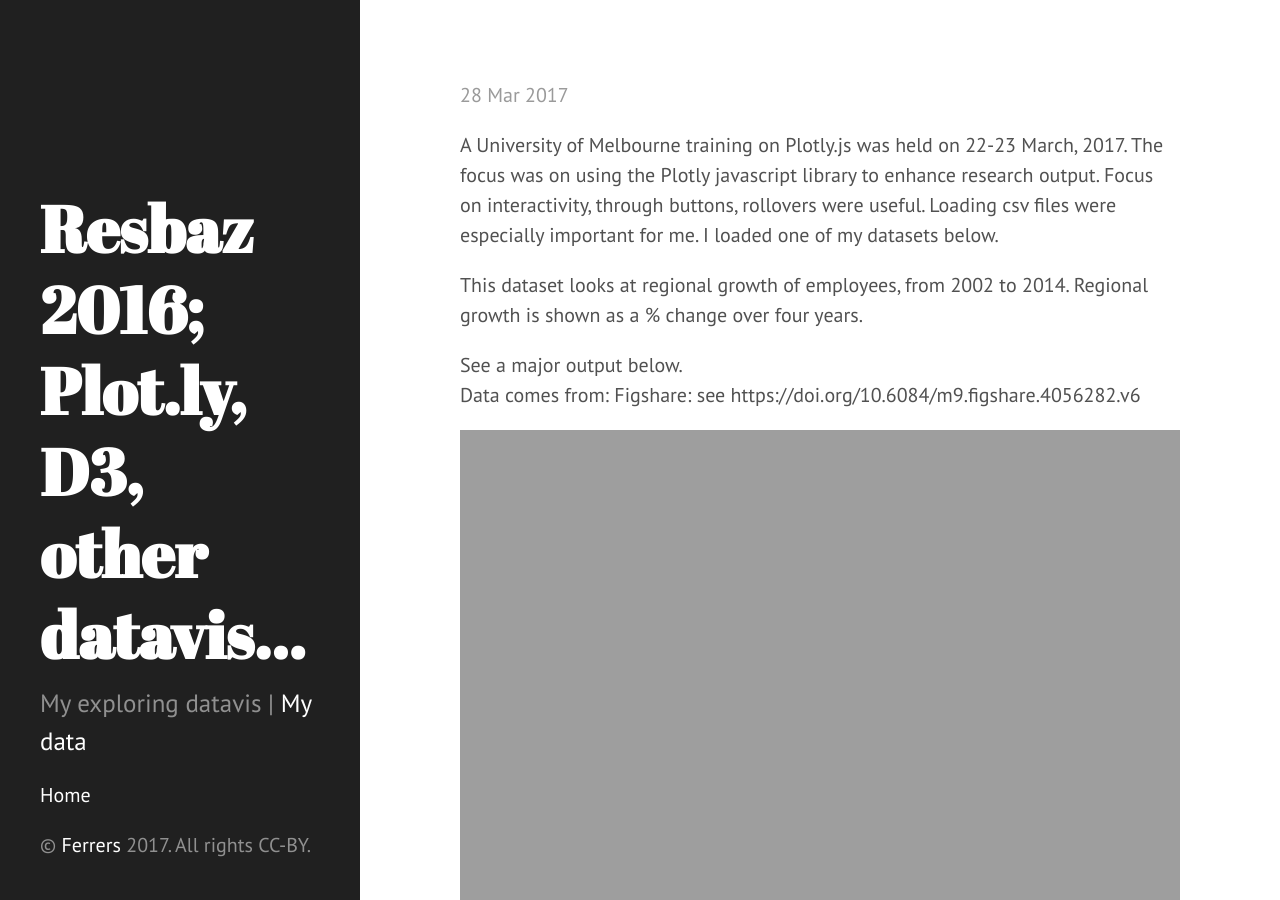
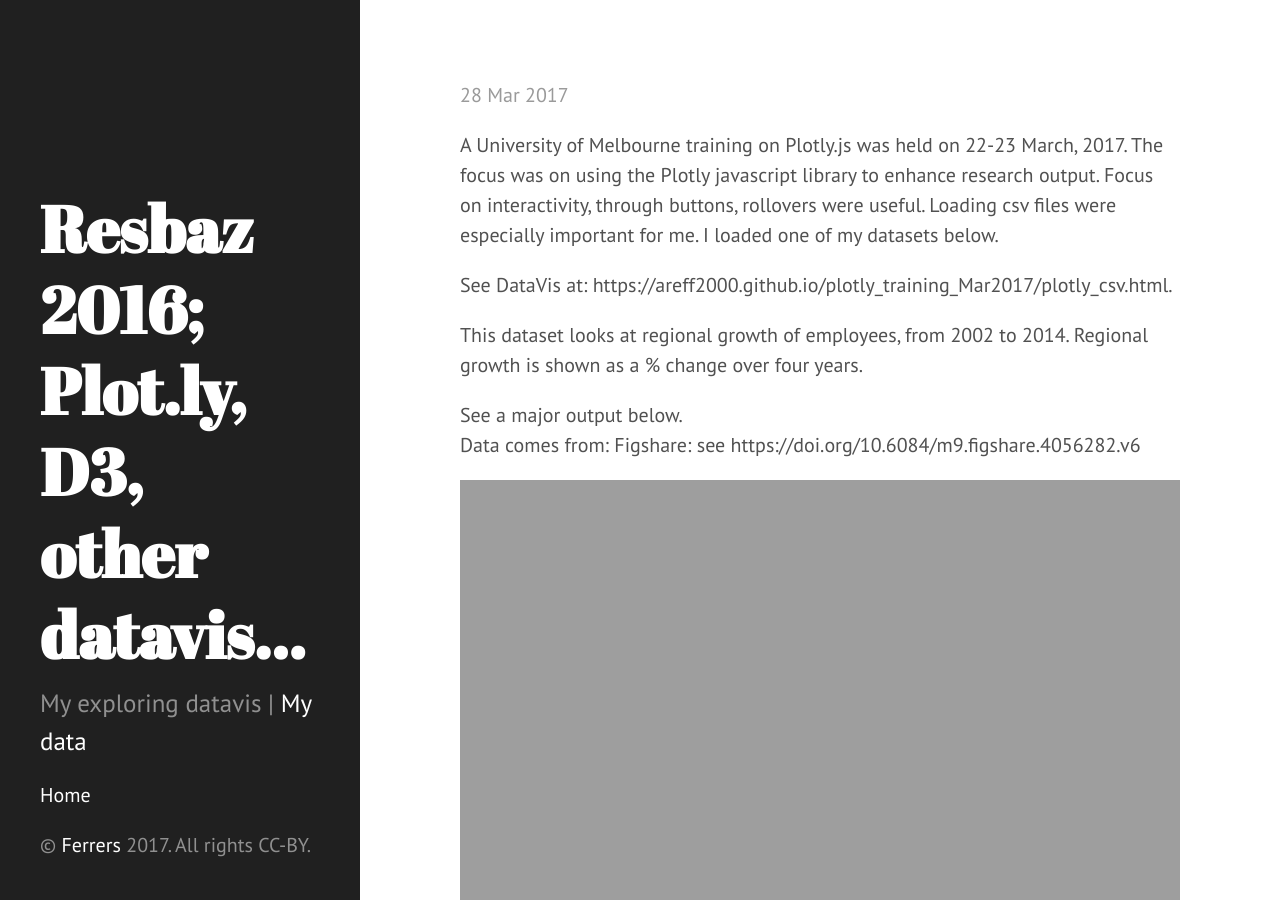
Before and after one commit to areff2000/areff2000.github.io, a Jekyll site: the page built from _posts/2017-03-28-plotly.markdown, in a window 1280 px wide and 900 px high. Built offline with Jekyll 4.4.1, drawn with Linux system fonts in a browser that asks for light colours; our own code applies the rules of GitHub Pages for plain Markdown files.

Commit message:
add link to datives

```diff
--- a/_posts/2017-03-28-plotly.markdown
+++ b/_posts/2017-03-28-plotly.markdown
@@ -8,6 +8,9 @@ A University of Melbourne training on Plotly.js was held on 22-23 March, 2017.
 The focus was on using the Plotly javascript library to enhance research output.
 Focus on interactivity, through buttons, rollovers were useful.
 Loading csv files were especially important for me. I loaded one of my datasets below.</p>
+
+<p>See DataVis at: https://areff2000.github.io/plotly_training_Mar2017/plotly_csv.html.
+</p>
 
 <p>This dataset looks at regional growth of employees, from 2002 to 2014.
 Regional growth is shown as a % change over four years.</p>
```
Also changed, not shown: other parts of _posts/2017-03-28-plotly.markdown (+1 -1 lines).
